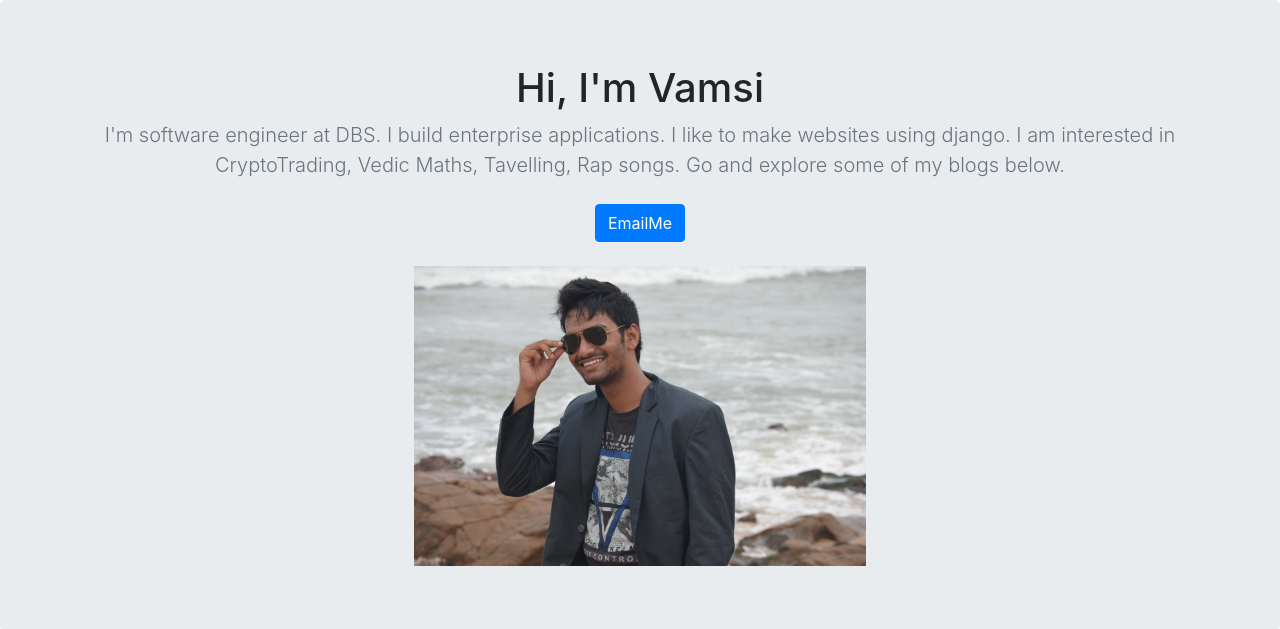
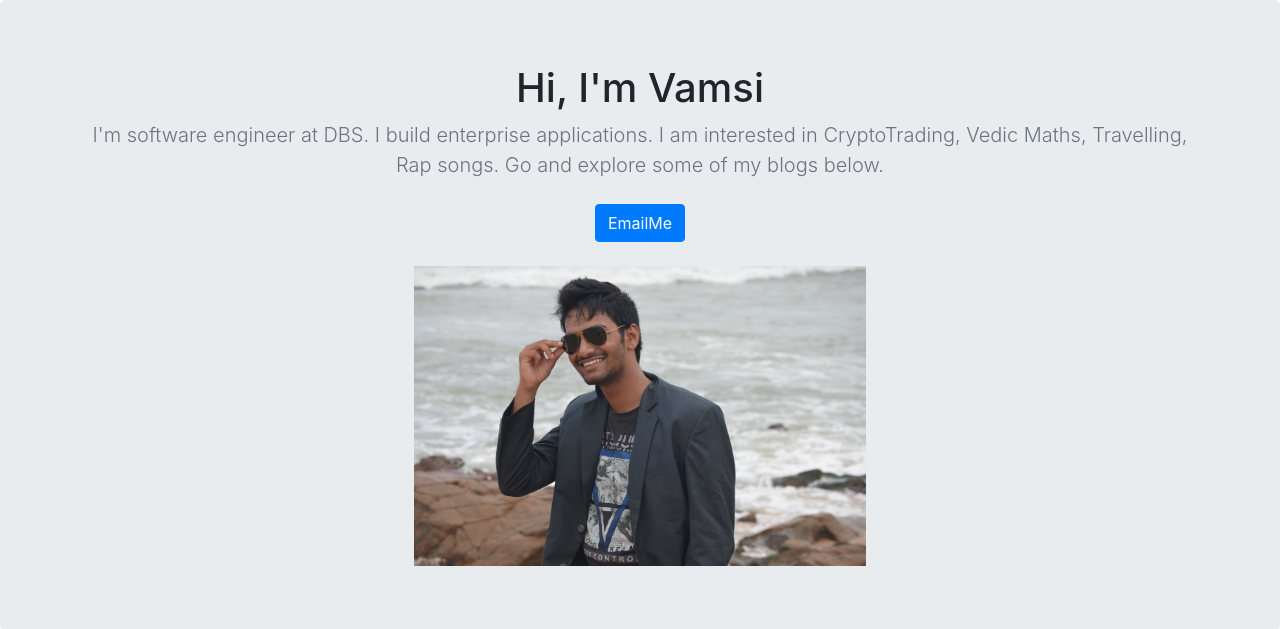
Before and after one commit to vedicvamsi/portfolio-project, a Django app: page / in a window 1280 px wide. Shown: the part 56-685 px from the top of the page. Run offline with Django 3.2, Linux system fonts and the light colour scheme; data that the repository does not hold is empty; some libraries are stand-ins or nearby versions.

Commit message:
updated home.html

```diff
--- a/jobs/templates/jobs/home.html
+++ b/jobs/templates/jobs/home.html
@@ -35,7 +35,7 @@
   <section class="jumbotron text-center">
     <div class="container">
       <h1 class="jumbotron-heading">Hi, I'm Vamsi</h1>
-      <p class="lead text-muted">I'm software engineer at DBS. I build enterprise applications. I like to make websites using django. I am interested in CryptoTrading, Vedic Maths, Tavelling, Rap songs. Go and explore some of my blogs below.</p>
+      <p class="lead text-muted">I'm software engineer at DBS. I build enterprise applications. I am interested in CryptoTrading, Vedic Maths, Travelling, Rap songs. Go and explore some of my blogs below.</p>
       <p>
             <a href="mailto:samvamsi55555@gmail.com" class="btn btn-primary my-2">EmailMe</a>
       </p>
```
